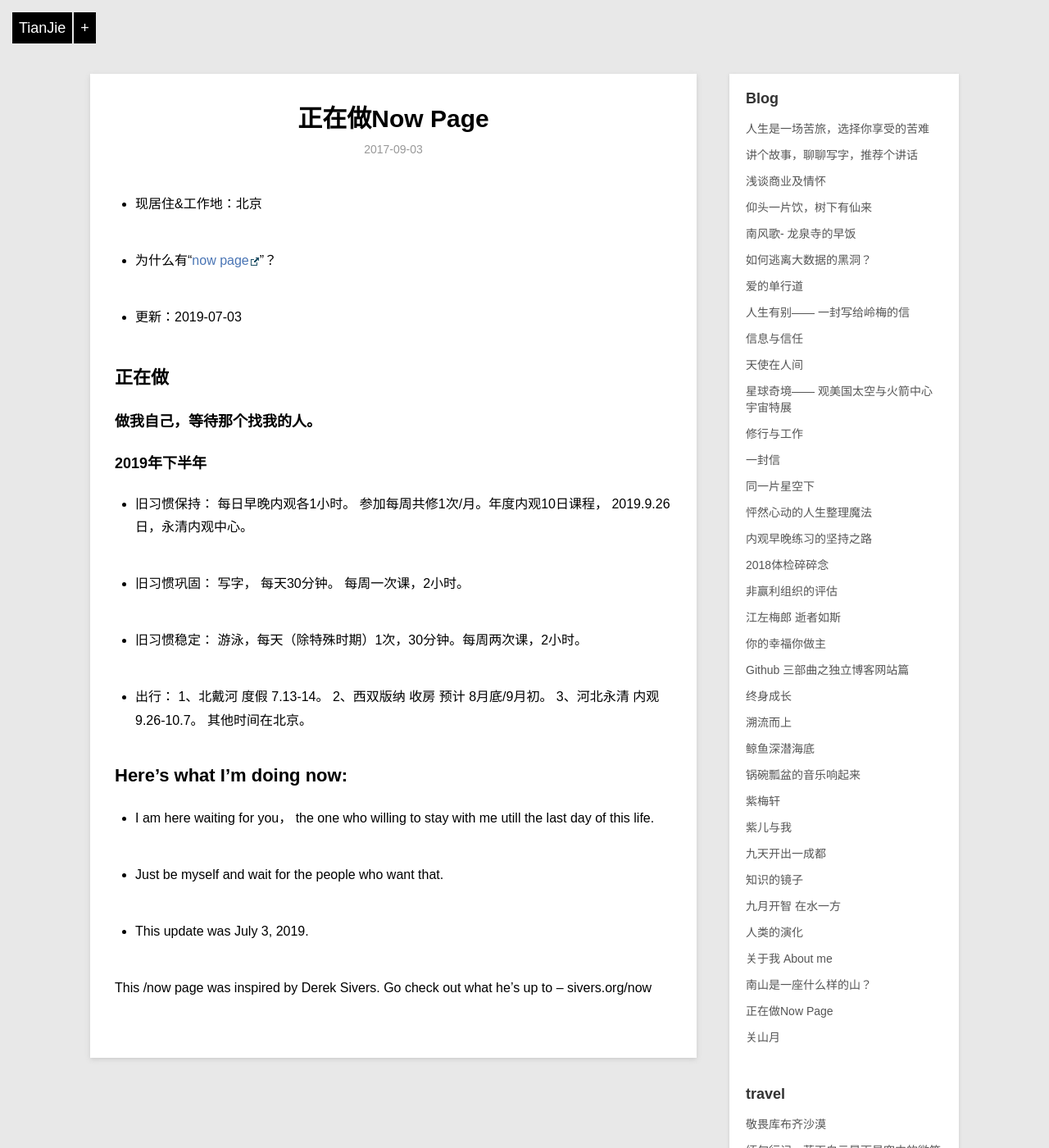
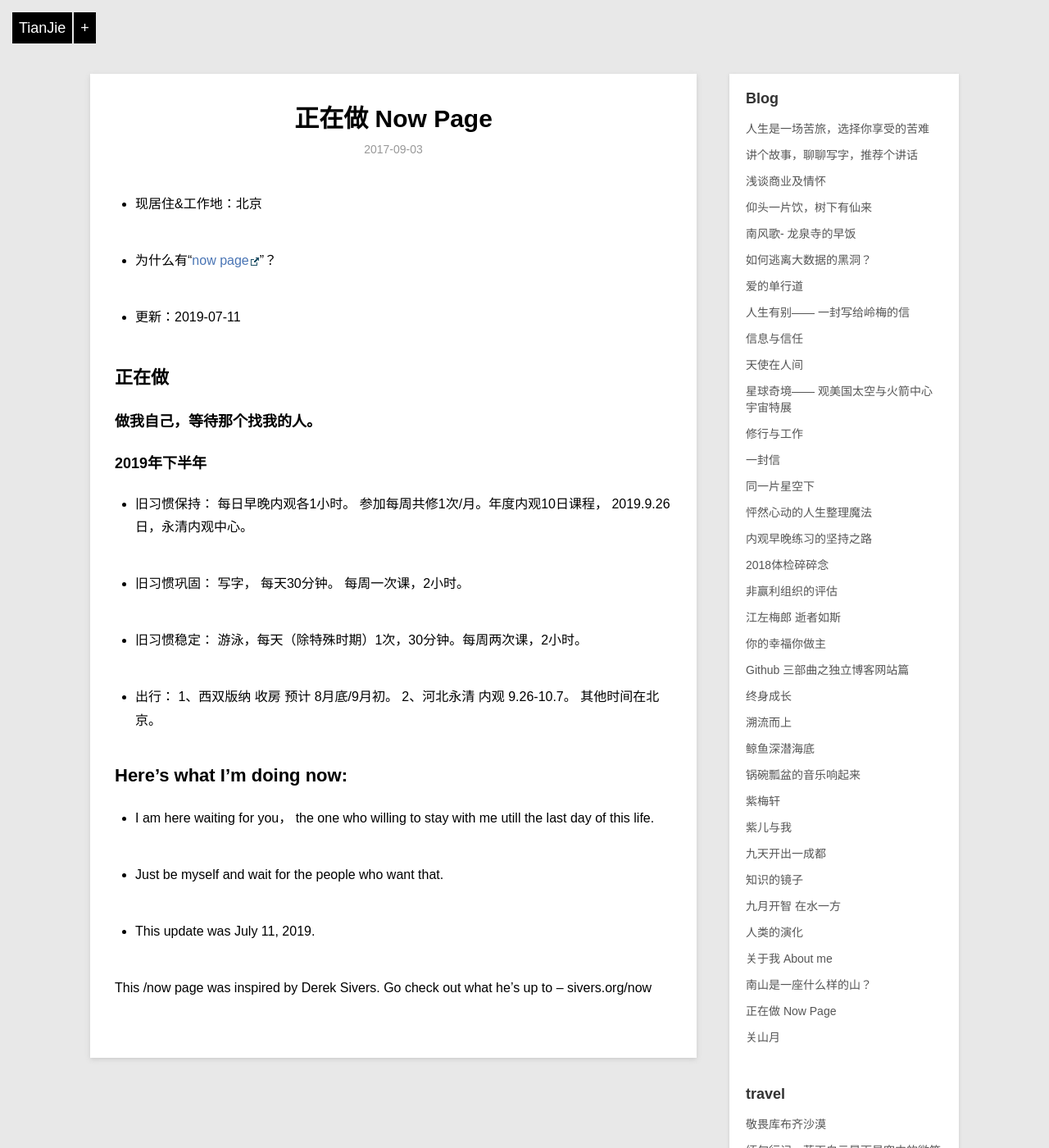
Before and after one commit to violettianjie/violettianjie.github.io, a Jekyll site: the page built from _posts/blog/2017-09-03-now.md, in a window 1280 px wide and 1400 px high. Shown: the whole window at 82% size. Built offline with Jekyll 4.4.1, drawn with Linux system fonts in a browser that asks for light colours; comment, search, counter and statistics services are not loaded.

Commit message:
Update 2017-09-03-now.md

```diff
--- a/_posts/blog/2017-09-03-now.md
+++ b/_posts/blog/2017-09-03-now.md
@@ -1,14 +1,14 @@
 ---
 layout: post
-title: "正在做Now Page"
-description: "正在做的事What I am doing"
+title: "正在做 Now Page"
+description: "正在做的事 What I am doing"
 category: blog
 ---
 - 现居住&工作地：北京
 
 - 为什么有“[now page](http://nownownow.com/about)”？
 
-- 更新：2019-07-03
+- 更新：2019-07-11
 
 ## 正在做
 
@@ -23,7 +23,7 @@ category: blog
 
 - 旧习惯稳定： 游泳，每天（除特殊时期）1次，30分钟。每周两次课，2小时。
 
-- 出行：      1、北戴河 度假 7.13-14。 2、西双版纳 收房 预计 8月底/9月初。 3、河北永清 内观 9.26-10.7。 其他时间在北京。
+- 出行：      1、西双版纳 收房 预计 8月底/9月初。 2、河北永清 内观 9.26-10.7。 其他时间在北京。
 
 
 ## Here’s what I’m doing now:
@@ -32,7 +32,7 @@ category: blog
 
 - Just be myself and wait for the people who want that.
 
-- This update was July 3, 2019.
+- This update was July 11, 2019.
 
 This /now page was inspired by Derek Sivers. Go check out what he’s up to – sivers.org/now
 
```
